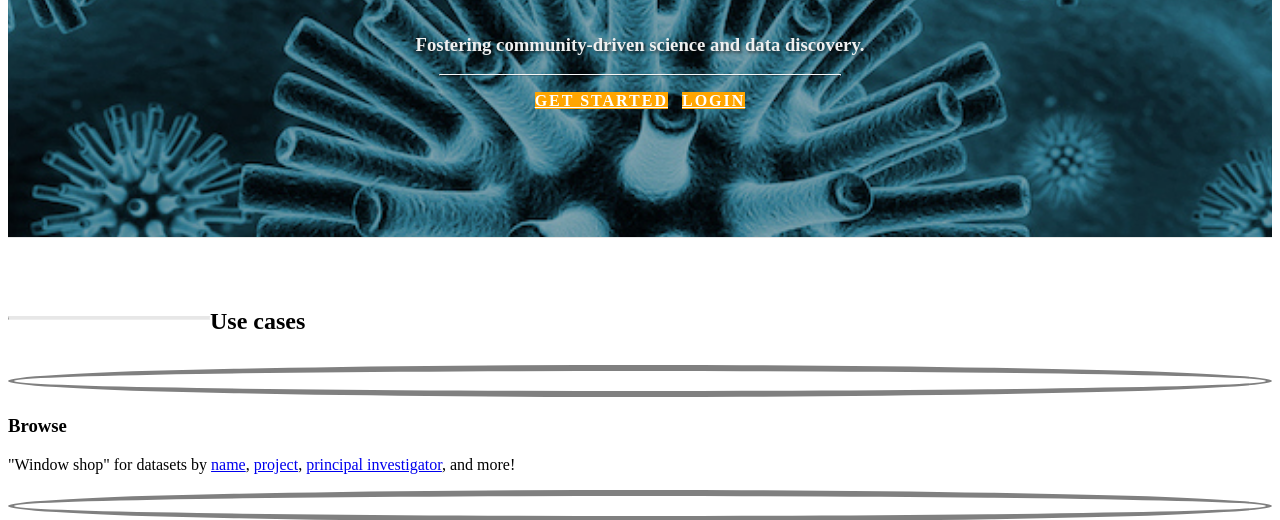
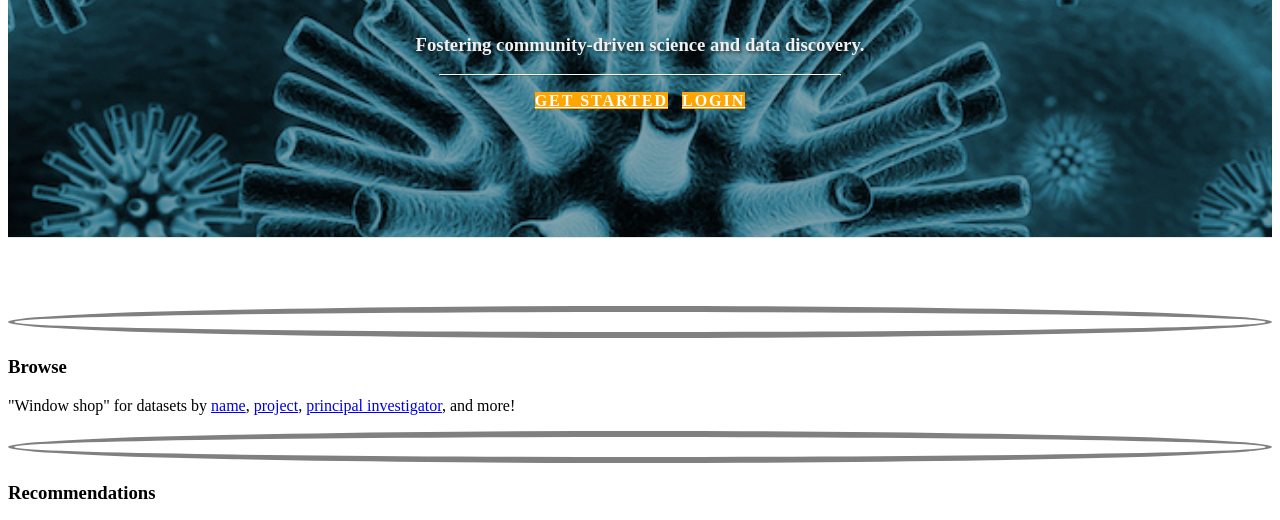
Before and after one commit to hurwitzlab/imicrobe-landing-page, a plain HTML site: page main.html in a window 1280 px wide. Shown: the part 261-781 px from the top of the page. Drawn offline with Linux system fonts and the light colour scheme; files that its build step writes are made by us from their sources; files whose address does not match are found by name.

Commit message:
Remove "Use Cases" title

```diff
--- a/main.html
+++ b/main.html
@@ -62,9 +62,8 @@
         <div class="container">
             <div class="row">
                 <div>
-                    <hr class="section-heading-spacer">
+                    <br>
                     <div class="clearfix"></div>
-                    <h2 class="section-heading">Use cases</h2>
                     <div class="row">
                         <div class="col-sm-1">
                             <div class="glyphicon glyphicon-eye-open icon-bullet"></div>
```
